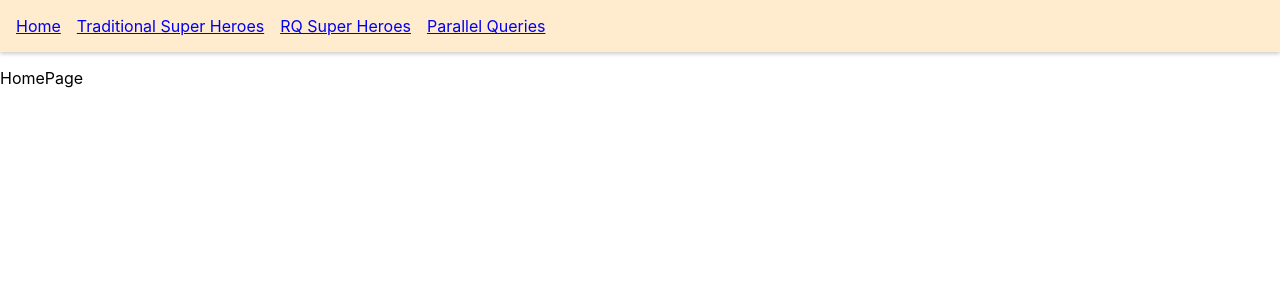
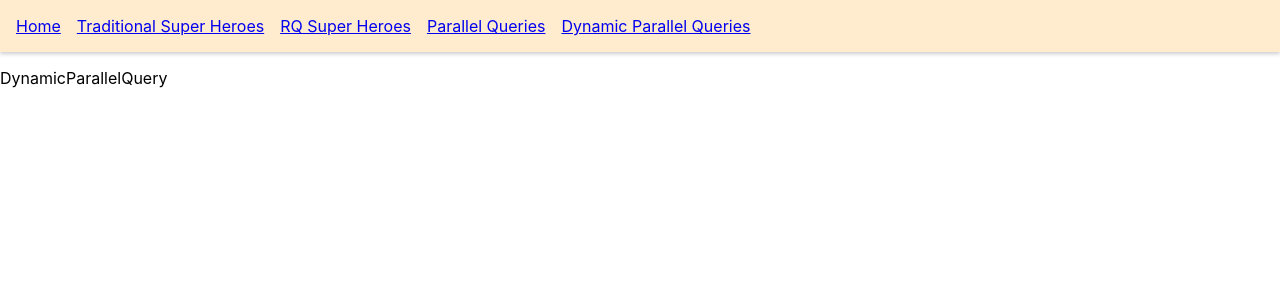
Before and after one commit to dattruong88vn/education-react-query, a React (Create React App) app: page /rq-dynamic-parallel-queries in a window 1280 px wide. Shown: the top 300 px of the page. Built offline with nearby package versions, Linux system fonts and the light colour scheme; data requests are answered from the project's data file.

Commit message:
Dynamic query

```diff
--- a/src/App.js
+++ b/src/App.js
@@ -9,6 +9,7 @@
 import { HWSuperHeroesPage } from "./components/HWSuperHeroesPage";
 import { RQSuperHeroPage } from "./components/RQSuperHeroPage";
 import { ParallelQueries } from "./components/ParallelQueries";
+import { DynamicParallelQuery } from "./components/DynamicParallelQuery";
 
 const queryClient = new QueryClient();
 
@@ -32,7 +33,12 @@
                 <Link to="/hw-super-heroes">HW Super Heroes</Link>
               </li> */}
               <li>
-                <Link to="/hw-parallel-queries">Parallel Queries</Link>
+                <Link to="/rq-parallel-queries">Parallel Queries</Link>
+              </li>
+              <li>
+                <Link to="/rq-dynamic-parallel-queries">
+                  Dynamic Parallel Queries
+                </Link>
               </li>
             </ul>
           </nav>
@@ -49,8 +55,11 @@
             <Route path="/hw-super-heroes">
               <HWSuperHeroesPage />
             </Route>
-            <Route path="/hw-parallel-queries">
+            <Route path="/rq-parallel-queries">
               <ParallelQueries />
+            </Route>
+            <Route path="/rq-dynamic-parallel-queries">
+              <DynamicParallelQuery heroIds={[1, 3]} />
             </Route>
             <Route path="/">
               <HomePage />
--- /dev/null
+++ b/src/components/DynamicParallelQuery.js
@@ -0,0 +1,20 @@
+import axios from "axios";
+import React from "react";
+import { useQueries } from "react-query";
+
+const fetchSuperHeroes = (heroId) => {
+  return axios.get(`http://localhost:4000/superheroes/${heroId}`);
+};
+
+export const DynamicParallelQuery = ({ heroIds }) => {
+  const queryResult = useQueries(
+    heroIds.map((id) => {
+      return {
+        queryKey: ["super-hero", id],
+        queryFn: () => fetchSuperHeroes(id),
+      };
+    })
+  );
+  console.log({ queryResult });
+  return <div>DynamicParallelQuery</div>;
+};
```
Also changed, not shown: 1 other file (tests, documents, lock files or other folders).
